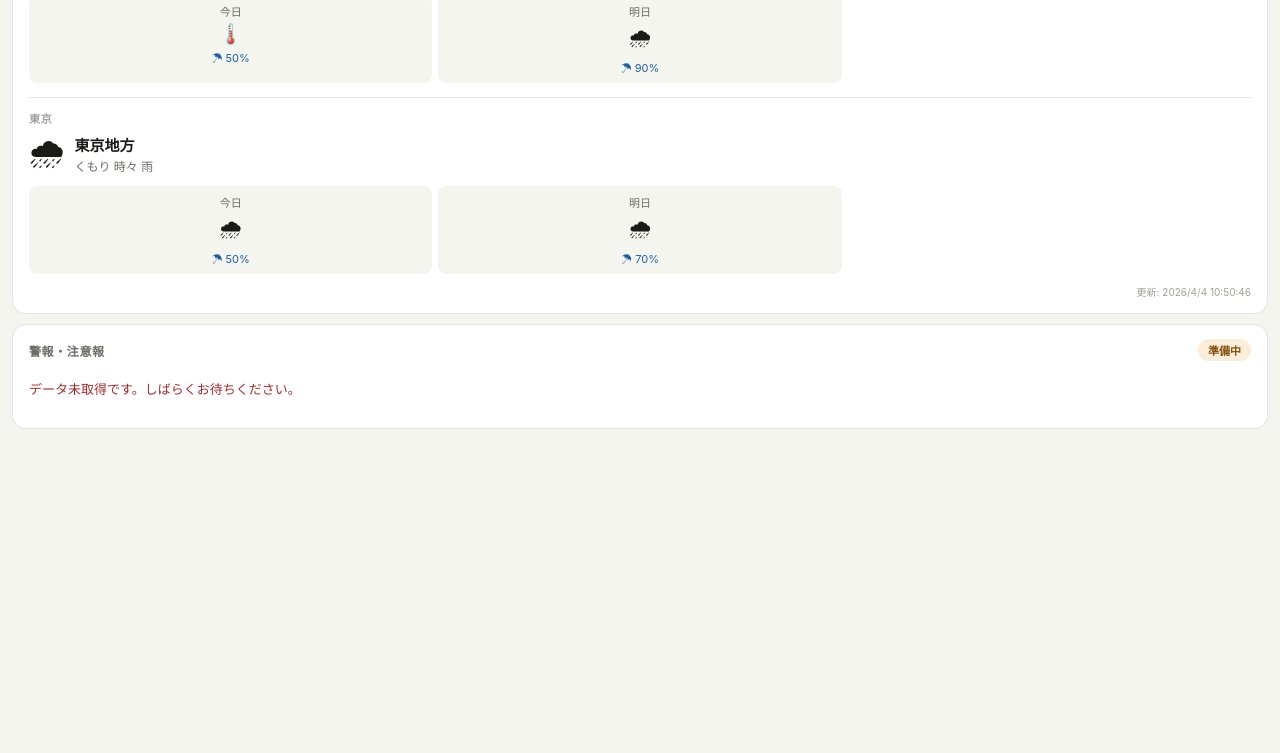
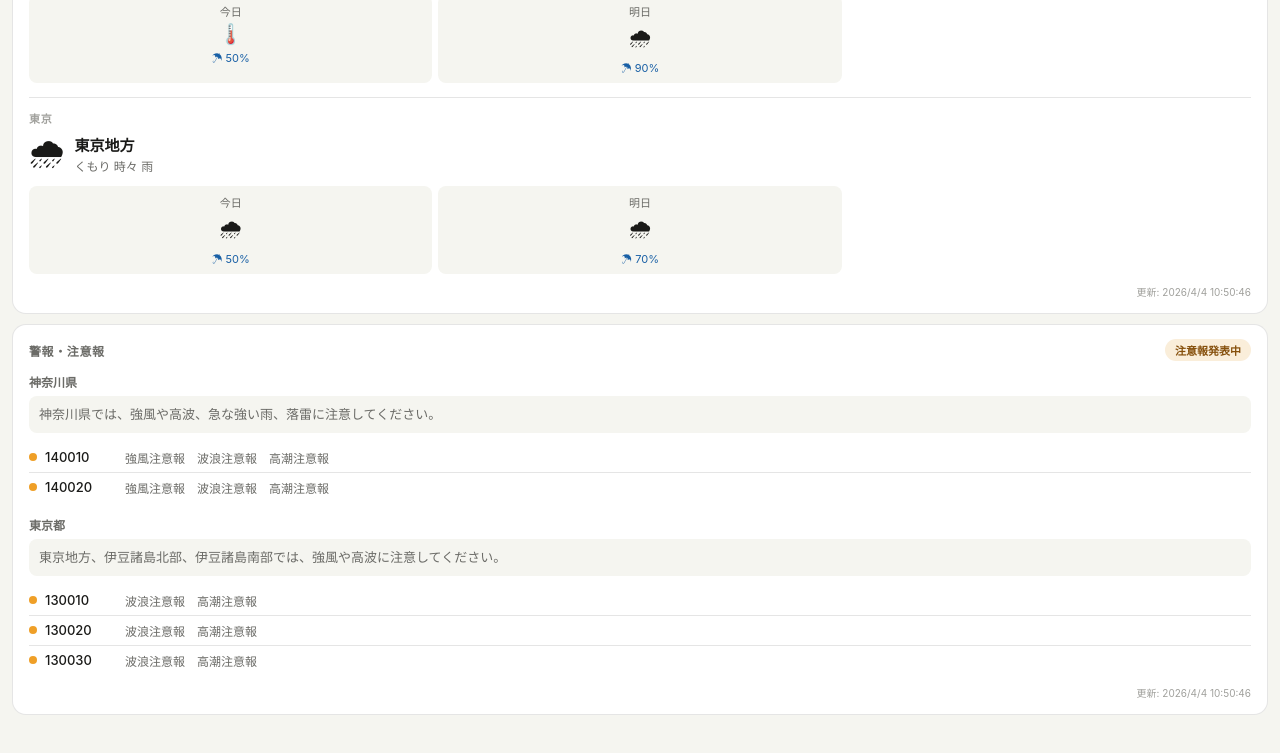
Before and after one commit to TakashiFUJIYASU/Bousai_dashboard, a plain HTML site: page index.html in a window 1280 px wide. Shown: the part 742-1495 px from the top of the page. Before the commit the page ends 1213 px from the top, so only its background shows below. Drawn offline with Linux system fonts and the light colour scheme.

Commit message:
Add files via upload

```diff
--- a/index.html
+++ b/index.html
@@ -41,10 +41,7 @@
     color:var(--text-sub); cursor:pointer; -webkit-tap-highlight-color:transparent;
   }
   .refresh-btn:active { opacity:0.6; }
-  .card {
-    background:var(--card-bg); border-radius:var(--radius);
-    border:0.5px solid var(--border); padding:14px 16px; margin-bottom:10px;
-  }
+  .card { background:var(--card-bg); border-radius:var(--radius); border:0.5px solid var(--border); padding:14px 16px; margin-bottom:10px; }
   .card-header { display:flex; align-items:center; justify-content:space-between; margin-bottom:12px; }
   .card-title { font-size:12px; font-weight:600; color:var(--text-sub); letter-spacing:0.05em; text-transform:uppercase; }
   .badge { font-size:11px; font-weight:600; padding:3px 10px; border-radius:20px; }
@@ -54,11 +51,7 @@
   .badge-red   { background:var(--red-bg);   color:var(--red-tx); }
   .quake-item { display:flex; align-items:flex-start; gap:10px; padding:9px 0; border-bottom:0.5px solid var(--border); }
   .quake-item:last-child { border-bottom:none; padding-bottom:0; }
-  .shindo {
-    min-width:36px; height:36px; border-radius:var(--radius-sm);
-    display:flex; align-items:center; justify-content:center;
-    font-weight:700; font-size:15px; flex-shrink:0;
-  }
+  .shindo { min-width:36px; height:36px; border-radius:var(--radius-sm); display:flex; align-items:center; justify-content:center; font-weight:700; font-size:15px; flex-shrink:0; }
   .s1{background:var(--s1-bg);color:var(--s1-tx)}.s2{background:var(--s2-bg);color:var(--s2-tx)}
   .s3{background:var(--s3-bg);color:var(--s3-tx)}.s4{background:var(--s4-bg);color:var(--s4-tx)}
   .s5{background:var(--s5-bg);color:var(--s5-tx)}.s6{background:var(--s6-bg);color:var(--s6-tx)}
@@ -81,6 +74,7 @@
   .fc-rain { font-size:11px; color:var(--blue-tx); }
   .fc-temp { font-size:11px; color:var(--text-sub); margin-top:2px; }
   .wx-divider { border:none; border-top:0.5px solid var(--border); margin:12px 0; }
+  .warn-headline { font-size:13px; color:var(--text-sub); margin-bottom:10px; line-height:1.6; padding:8px 10px; background:var(--bg); border-radius:var(--radius-sm); }
   .warn-region { margin-bottom:14px; }
   .warn-region:last-child { margin-bottom:0; }
   .warn-region-label { font-size:12px; font-weight:600; color:var(--text-sub); margin-bottom:6px; }
@@ -88,7 +82,7 @@
   .warn-item:last-child { border-bottom:none; }
   .warn-dot { width:8px; height:8px; border-radius:50%; flex-shrink:0; margin-top:4px; }
   .dot-red{background:#E24B4A}.dot-orange{background:#EF9F27}.dot-green{background:#639922}
-  .warn-area { font-weight:500; min-width:72px; }
+  .warn-area { font-weight:500; min-width:72px; flex-shrink:0; }
   .warn-types { color:var(--text-sub); font-size:12px; }
   .no-data { font-size:13px; color:var(--text-hint); padding:6px 0; }
   .loading { font-size:13px; color:var(--text-hint); padding:16px 0; text-align:center; }
@@ -142,6 +136,27 @@ const DATA = {
   warnTky:  'data/warning_tokyo.json',
 };
 
+// 気象庁の警報・注意報コード → 名称変換
+const WARN_CODES = {
+  '02':'大雪警報','03':'暴風雪警報','04':'大雨警報','05':'洪水警報',
+  '06':'暴風警報','07':'波浪警報','08':'高潮警報','10':'暴風雪注意報',
+  '12':'大雨注意報','13':'洪水注意報','14':'強風注意報','15':'波浪注意報',
+  '16':'高潮注意報','17':'大雪注意報','18':'濃霧注意報','19':'雷注意報',
+  '20':'乾燥注意報','21':'なだれ注意報','22':'低温注意報','23':'霜注意報',
+  '24':'着氷注意報','25':'着雪注意報','32':'大雪特別警報','33':'暴風雪特別警報',
+  '35':'大雨特別警報','36':'暴風特別警報','37':'波浪特別警報','38':'高潮特別警報',
+};
+
+// 警報かどうか判定（特別警報・警報）
+function isAlertLevel(code) {
+  const c = String(code).padStart(2,'0');
+  return c.startsWith('3') || ['02','03','04','05','06','07','08'].includes(c);
+}
+
+function codeToName(code) {
+  return WARN_CODES[String(code).padStart(2,'0')] || '警報・注意報('+code+')';
+}
+
 const WX_ICONS = {
   '100':'☀️','101':'🌤','102':'🌦','103':'🌦','104':'🌨','105':'❄️',
   '110':'🌤','111':'🌤','112':'🌦','113':'🌦','200':'☁️','201':'🌥',
@@ -153,50 +168,51 @@ const WX_ICONS = {
 function getIcon(c) { return WX_ICONS[c] || WX_ICONS[(c||'').slice(0,2)+'0'] || '🌡️'; }
 function shindoClass(s) {
   const n = parseFloat(s);
-  if (n >= 6) return 's7'; if (n >= 5) return 's6'; if (n >= 4) return 's5';
-  if (n >= 3) return 's4'; if (n >= 2) return 's3'; if (n >= 1) return 's2'; return 's1';
+  if (n>=6) return 's7'; if (n>=5) return 's6'; if (n>=4) return 's5';
+  if (n>=3) return 's4'; if (n>=2) return 's3'; if (n>=1) return 's2'; return 's1';
 }
 function fmtShindo(s) {
   if (!s) return '?'; const n = parseFloat(s);
-  if (n >= 5.5) return '6強'; if (n >= 5.0) return '6弱';
-  if (n >= 4.5) return '5強'; if (n >= 4.0) return '5弱';
-  return Math.round(n) + '';
+  if (n>=5.5) return '6強'; if (n>=5.0) return '6弱';
+  if (n>=4.5) return '5強'; if (n>=4.0) return '5弱';
+  return Math.round(n)+'';
 }
-function nowJST() { return new Date().toLocaleString('ja-JP', {timeZone:'Asia/Tokyo', hour12:false}); }
+function nowJST() { return new Date().toLocaleString('ja-JP',{timeZone:'Asia/Tokyo',hour12:false}); }
 function dayLabel(iso) {
-  const d = new Date(iso); const days = ['日','月','火','水','木','金','土'];
-  return (d.getMonth()+1) + '/' + d.getDate() + '(' + days[d.getDay()] + ')';
+  const d=new Date(iso); const days=['日','月','火','水','木','金','土'];
+  return (d.getMonth()+1)+'/'+d.getDate()+'('+days[d.getDay()]+')';
 }
 async function jfetch(path) {
-  const r = await fetch(path + '?t=' + Date.now(), { cache: 'no-store' });
+  const r = await fetch(path+'?t='+Date.now(), {cache:'no-store'});
   if (!r.ok) throw new Error(r.status);
   return r.json();
 }
 
+/* ---- 地震 ---- */
 async function loadQuakes() {
   try {
     const data = await jfetch(DATA.quake);
-    const items = data.slice(0, 8);
+    const items = data.slice(0,8);
     let h = '';
     for (const q of items) {
-      const sc = shindoClass(q.maxi || '1');
-      const place = (q.anm || '不明').replace(/（.*?）/g, '');
+      const sc = shindoClass(q.maxi||'1');
+      const place = (q.anm||'不明').replace(/（.*?）/g,'');
       const dt = new Date(q.at);
-      const ts = dt.toLocaleString('ja-JP', {timeZone:'Asia/Tokyo', hour12:false, month:'numeric', day:'numeric', hour:'numeric', minute:'2-digit'});
-      const dep = q.dep && q.dep !== '-' ? q.dep + 'km' : '不明';
+      const ts = dt.toLocaleString('ja-JP',{timeZone:'Asia/Tokyo',hour12:false,month:'numeric',day:'numeric',hour:'numeric',minute:'2-digit'});
+      const dep = q.dep && q.dep!=='-' ? q.dep+'km' : '不明';
       h += `<div class="quake-item">
-        <div class="shindo ${sc}">${fmtShindo(q.maxi || '1')}</div>
+        <div class="shindo ${sc}">${fmtShindo(q.maxi||'1')}</div>
         <div class="quake-info">
           <div class="quake-place">${place}</div>
           <div class="quake-detail">${ts}　深さ${dep}</div>
         </div>
-        <div class="quake-mag">${q.mag ? 'M' + q.mag : ''}</div>
+        <div class="quake-mag">${q.mag?'M'+q.mag:''}</div>
       </div>`;
     }
-    document.getElementById('quake-list').innerHTML = h || '<div class="no-data">データなし</div>';
+    document.getElementById('quake-list').innerHTML = h||'<div class="no-data">データなし</div>';
     document.getElementById('quake-badge').textContent = '過去1ヶ月';
     document.getElementById('quake-badge').className = 'badge badge-blue';
-    document.getElementById('quake-ts').textContent = '更新: ' + nowJST();
+    document.getElementById('quake-ts').textContent = '更新: '+nowJST();
   } catch(e) {
     document.getElementById('quake-list').innerHTML = '<div class="error-msg">データ未取得です。しばらくお待ちください。</div>';
     document.getElementById('quake-badge').textContent = '準備中';
@@ -204,26 +220,26 @@ async function loadQuakes() {
   }
 }
 
+/* ---- 天気 ---- */
 function buildWxBlock(data, regionName) {
   try {
     const ts = data[0].timeSeries;
-    const wxS = ts[0], rainS = ts[1], tmpS = ts[2];
+    const wxS=ts[0], rainS=ts[1], tmpS=ts[2];
     const area = wxS.areas[0];
-    const codes = area.weatherCodes || [];
-    const wxs = area.weathers || [];
+    const codes = area.weatherCodes||[];
+    const wxs = area.weathers||[];
     const times = wxS.timeDefines;
-    const rainA = rainS ? rainS.areas[0] : null;
-    const pops = rainA ? rainA.pops || [] : [];
+    const rainA = rainS?rainS.areas[0]:null;
+    const pops = rainA?rainA.pops||[]:[];
     let temps = [];
     if (tmpS) {
       const ta = tmpS.areas[0];
       if (ta) {
-        const mn = ta.tempsMin || [], mx = ta.tempsMax || [];
-        for (let i = 0; i < Math.max(mn.length, mx.length); i++)
-          temps.push({min: mn[i] || '', max: mx[i] || ''});
+        const mn=ta.tempsMin||[], mx=ta.tempsMax||[];
+        for (let i=0;i<Math.max(mn.length,mx.length);i++) temps.push({min:mn[i]||'',max:mx[i]||''});
       }
     }
-    const desc = (wxs[0] || '').replace(/\s+/g, ' ').trim();
+    const desc = (wxs[0]||'').replace(/\s+/g,' ').trim();
     let h = `<div class="wx-block">
       <div class="wx-region-label">${regionName}</div>
       <div class="wx-today">
@@ -234,7 +250,7 @@ function buildWxBlock(data, regionName) {
         </div>
       </div>
       <div class="forecast-row">`;
-    for (let i = 0; i < Math.min(3, times.length); i++) {
+    for (let i=0;i<Math.min(3,times.length);i++) {
       const lbl = i===0?'今日':i===1?'明日':dayLabel(times[i]);
       const rain = pops[i*2]!=null?pops[i*2]+'%':pops[i]!=null?pops[i]+'%':'-';
       const tmp = temps[i]?(temps[i].min?temps[i].min+'°':'')+(temps[i].min&&temps[i].max?' / ':'')+(temps[i].max?temps[i].max+'°':''):'';
@@ -245,18 +261,18 @@ function buildWxBlock(data, regionName) {
         ${tmp?`<div class="fc-temp">${tmp}</div>`:''}
       </div>`;
     }
-    return h + '</div></div>';
+    return h+'</div></div>';
   } catch(e) { return `<div class="error-msg">${regionName}: 解析エラー</div>`; }
 }
 
 async function loadWeather() {
   try {
-    const [dk, dt] = await Promise.all([jfetch(DATA.fcKana), jfetch(DATA.fcTokyo)]);
+    const [dk,dt] = await Promise.all([jfetch(DATA.fcKana),jfetch(DATA.fcTokyo)]);
     document.getElementById('wx-body').innerHTML =
-      buildWxBlock(dk,'横浜・神奈川県') + '<hr class="wx-divider">' + buildWxBlock(dt,'東京');
+      buildWxBlock(dk,'横浜・神奈川県')+'<hr class="wx-divider">'+buildWxBlock(dt,'東京');
     document.getElementById('wx-badge').textContent = '取得済';
     document.getElementById('wx-badge').className = 'badge badge-green';
-    document.getElementById('wx-ts').textContent = '更新: ' + nowJST();
+    document.getElementById('wx-ts').textContent = '更新: '+nowJST();
   } catch(e) {
     document.getElementById('wx-body').innerHTML = '<div class="error-msg">データ未取得です。しばらくお待ちください。</div>';
     document.getElementById('wx-badge').textContent = '準備中';
@@ -264,47 +280,96 @@ async function loadWeather() {
   }
 }
 
+/* ---- 警報 ---- */
 function buildWarnSection(data, regionName) {
-  const areas = data.areaTypes || [];
-  let warns = [];
-  for (const at of areas)
-    for (const a of at.areas||[])
-      for (const w of a.warnings||[])
-        if (w.status && w.status!=='解除' && w.status!=='発表なし')
-          warns.push({area:a.name, type:w.type});
+  // headlineText を見出しとして表示
+  const headline = data.headlineText || '';
+
+  // areaTypes[0].areas から地区ごとの警報コードを収集
+  const areaTypes = data.areaTypes || [];
+  // 最初のareaType（市町村レベル）を使う
+  const firstType = areaTypes[0] || {};
+  const areas = firstType.areas || [];
+
+  // 地区ごとに発表中の警報・注意報をまとめる
+  // warnings配列: {code, status} status が "発表" or "継続" のものを対象
+  const byArea = {};
+  for (const area of areas) {
+    const active = (area.warnings||[]).filter(w => w.status==='発表'||w.status==='継続');
+    if (active.length > 0) {
+      byArea[area.code] = { codes: active.map(w=>w.code) };
+    }
+  }
+
+  // 地区コード→地区名のマップを同じareaTypesから作る
+  // 気象庁の警報JSONには地区名が含まれないため、コードの上位桁で大まかにグループ化
+  // より上位のareaType（2番目以降）に地区名がある場合もある
+  // ここでは地区コードをそのまま使い、上位のエリア名で代替する
+  const areaNameMap = {};
+  for (const at of areaTypes) {
+    for (const a of (at.areas||[])) {
+      if (a.name) areaNameMap[a.code] = a.name;
+    }
+  }
+
   let h = `<div class="warn-region"><div class="warn-region-label">${regionName}</div>`;
-  if (warns.length === 0) {
+
+  if (headline) {
+    h += `<div class="warn-headline">${headline}</div>`;
+  }
+
+  const areaEntries = Object.entries(byArea);
+  if (areaEntries.length === 0) {
     h += '<div class="warn-item"><div class="warn-dot dot-green"></div><span class="warn-types">現在、発表中の警報・注意報なし</span></div>';
   } else {
-    const byArea = {};
-    for (const w of warns) { if(!byArea[w.area])byArea[w.area]=[]; byArea[w.area].push(w.type); }
-    for (const [area, types] of Object.entries(byArea).slice(0,12)) {
-      const isWarn = types.some(t => t.includes('警報') && !t.includes('注意報'));
+    // 警報があるエリアを先に表示、最大20件
+    const sorted = areaEntries.sort((a,b) => {
+      const aHas = a[1].codes.some(c=>isAlertLevel(c));
+      const bHas = b[1].codes.some(c=>isAlertLevel(c));
+      return bHas - aHas;
+    });
+    for (const [code, info] of sorted.slice(0,20)) {
+      const name = areaNameMap[code] || code;
+      const hasWarn = info.codes.some(c=>isAlertLevel(c));
+      const typeNames = info.codes.map(c=>codeToName(c)).join('　');
       h += `<div class="warn-item">
-        <div class="warn-dot ${isWarn?'dot-red':'dot-orange'}"></div>
-        <div class="warn-area">${area}</div>
-        <div class="warn-types">${types.join('　')}</div>
+        <div class="warn-dot ${hasWarn?'dot-red':'dot-orange'}"></div>
+        <div class="warn-area">${name}</div>
+        <div class="warn-types">${typeNames}</div>
       </div>`;
     }
-    const rem = Object.keys(byArea).length - 12;
-    if (rem > 0) h += `<div class="no-data">他${rem}地区...</div>`;
+    if (sorted.length > 20) h += `<div class="no-data">他${sorted.length-20}地区...</div>`;
   }
-  return h + '</div>';
+  return h+'</div>';
 }
 
 async function loadWarnings() {
   try {
-    const [dk, dt] = await Promise.all([jfetch(DATA.warnKana), jfetch(DATA.warnTky)]);
+    const [dk,dt] = await Promise.all([jfetch(DATA.warnKana),jfetch(DATA.warnTky)]);
     document.getElementById('warn-body').innerHTML =
-      buildWarnSection(dk,'神奈川県') + buildWarnSection(dt,'東京都');
-    const allData = [dk, dt];
-    const hasWarn = allData.some(d=>(d.areaTypes||[]).some(at=>(at.areas||[]).some(a=>(a.warnings||[]).some(w=>w.status&&w.status!=='解除'&&w.status!=='発表なし'&&w.type&&w.type.includes('警報')&&!w.type.includes('注意報')))));
-    const hasNote = allData.some(d=>(d.areaTypes||[]).some(at=>(at.areas||[]).some(a=>(a.warnings||[]).some(w=>w.status&&w.status!=='解除'&&w.status!=='発表なし'))));
+      buildWarnSection(dk,'神奈川県')+buildWarnSection(dt,'東京都');
+
+    // バッジ判定
+    const allData = [dk,dt];
+    const hasWarn = allData.some(d=>{
+      for (const at of d.areaTypes||[])
+        for (const a of at.areas||[])
+          for (const w of a.warnings||[])
+            if ((w.status==='発表'||w.status==='継続') && isAlertLevel(w.code)) return true;
+      return false;
+    });
+    const hasNote = allData.some(d=>{
+      for (const at of d.areaTypes||[])
+        for (const a of at.areas||[])
+          for (const w of a.warnings||[])
+            if (w.status==='発表'||w.status==='継続') return true;
+      return false;
+    });
     const b = document.getElementById('warn-badge');
     if (hasWarn) { b.textContent='警報発表中'; b.className='badge badge-red'; }
     else if (hasNote) { b.textContent='注意報発表中'; b.className='badge badge-amber'; }
     else { b.textContent='発表なし'; b.className='badge badge-green'; }
-    document.getElementById('warn-ts').textContent = '更新: ' + nowJST();
+    document.getElementById('warn-ts').textContent = '更新: '+nowJST();
   } catch(e) {
     document.getElementById('warn-body').innerHTML = '<div class="error-msg">データ未取得です。しばらくお待ちください。</div>';
     document.getElementById('warn-badge').textContent = '準備中';
@@ -314,7 +379,7 @@ async function loadWarnings() {
 
 function loadAll() { loadQuakes(); loadWeather(); loadWarnings(); }
 loadAll();
-setInterval(loadAll, 10 * 60 * 1000);
+setInterval(loadAll, 10*60*1000);
 </script>
 </body>
 </html>
```
